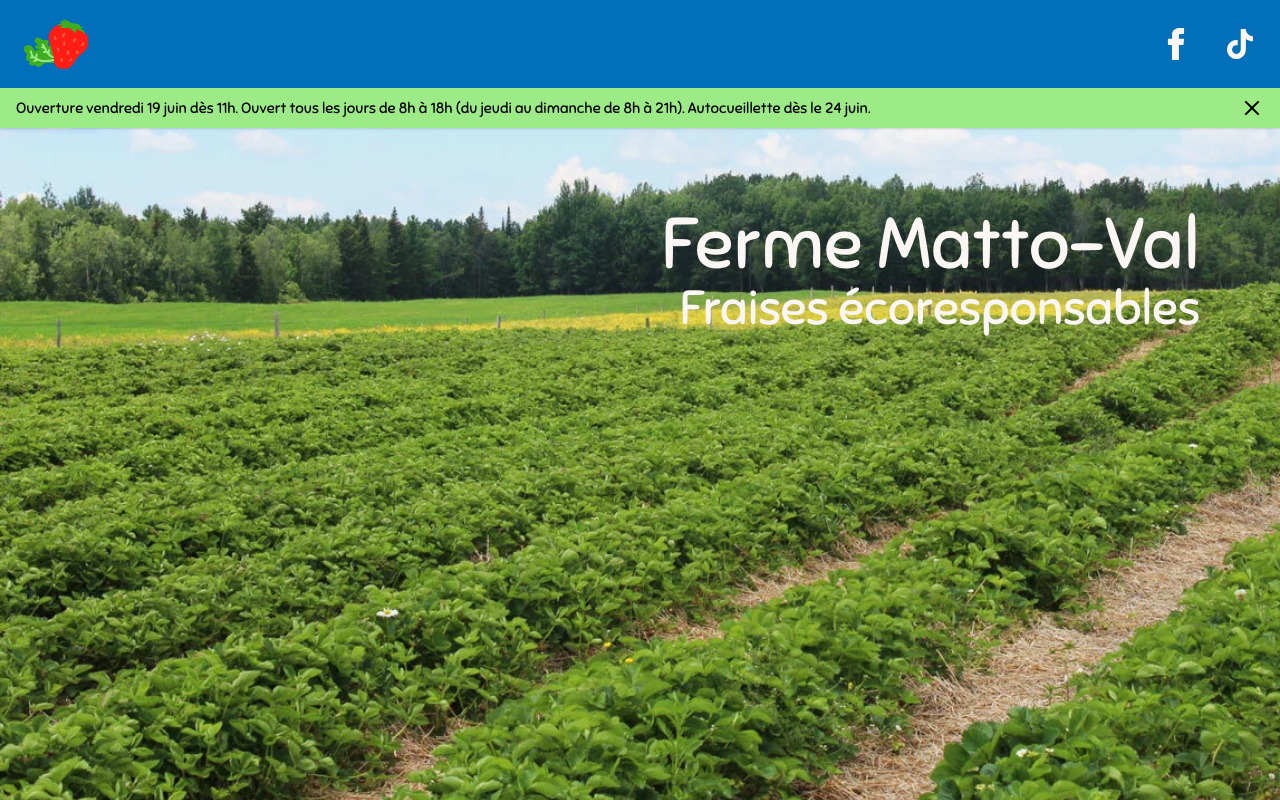
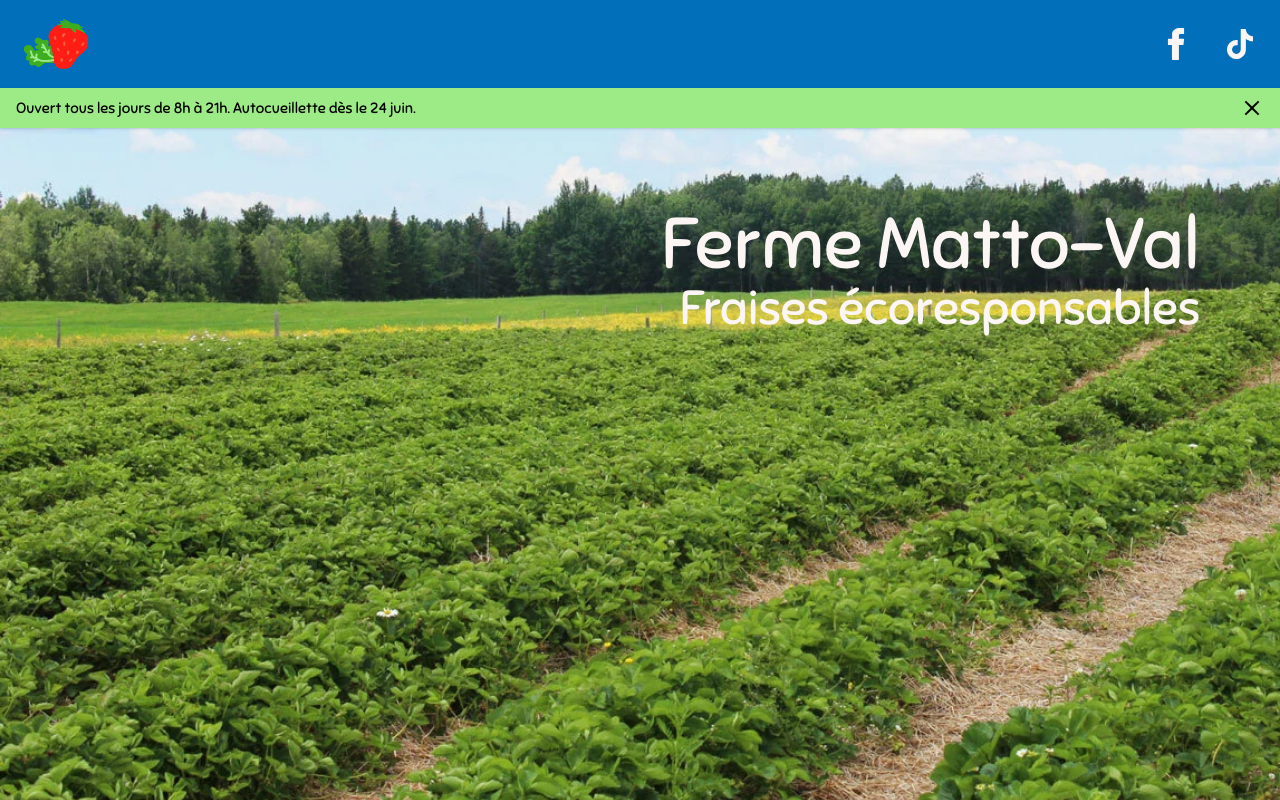
Before and after one commit to sickerion/ferme-matto-val, a Vue app: page / in a window 1280 px wide. Shown: the top 800 px of the page. Built offline with nearby package versions, Linux system fonts and the light colour scheme; what @vueuse/head would draw is missing.

Commit message:
changement message

```diff
--- a/src/components/BannerAlert.vue
+++ b/src/components/BannerAlert.vue
@@ -30,7 +30,7 @@
     const messageLink = "https://www.facebook.com/fermemattoval/"
     const messageFraiseTermineEtCremerie = "Saison des fraises terminée. Ouverture de la crèmerie: jeudi 18h à 21h, vendredi et samedi 11h à 21h et dimanche 11h à 18h."
     const messageOuvertureCremerieAVenir = "Ouverture de la crèmerie le 19 juin. Horaire sur Facebook."
-    const messagePreouverture2026 = "Ouverture vendredi 19 juin dès 11h. Ouvert tous les jours de 8h à 18h (du jeudi au dimanche de 8h à 21h). Autocueillette dès le 24 juin."
+    const messagePreouverture2026 = "Ouvert tous les jours de 8h à 21h. Autocueillette dès le 24 juin."
 
     function closeBanner() {
       showBanner.value = false;
```
